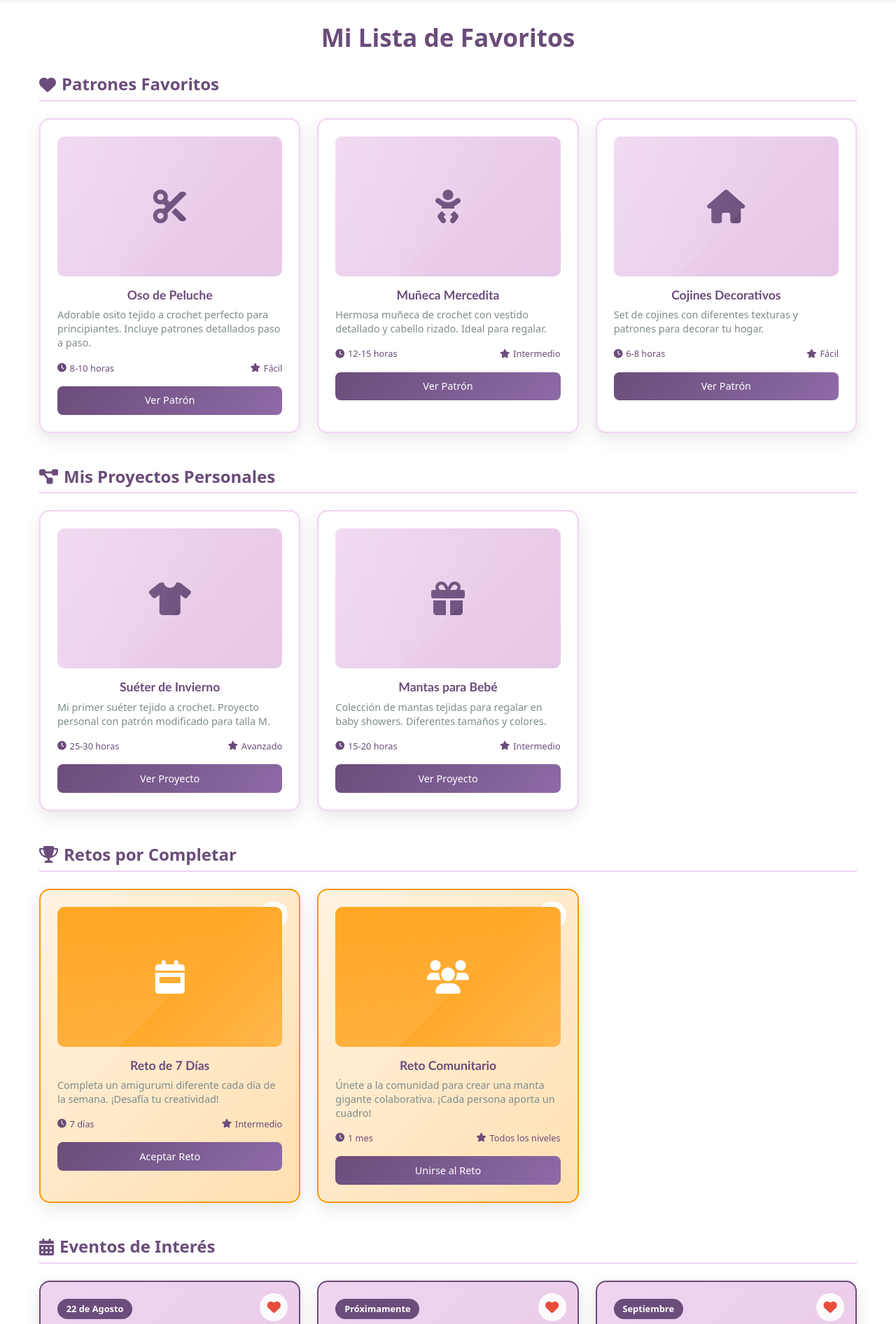
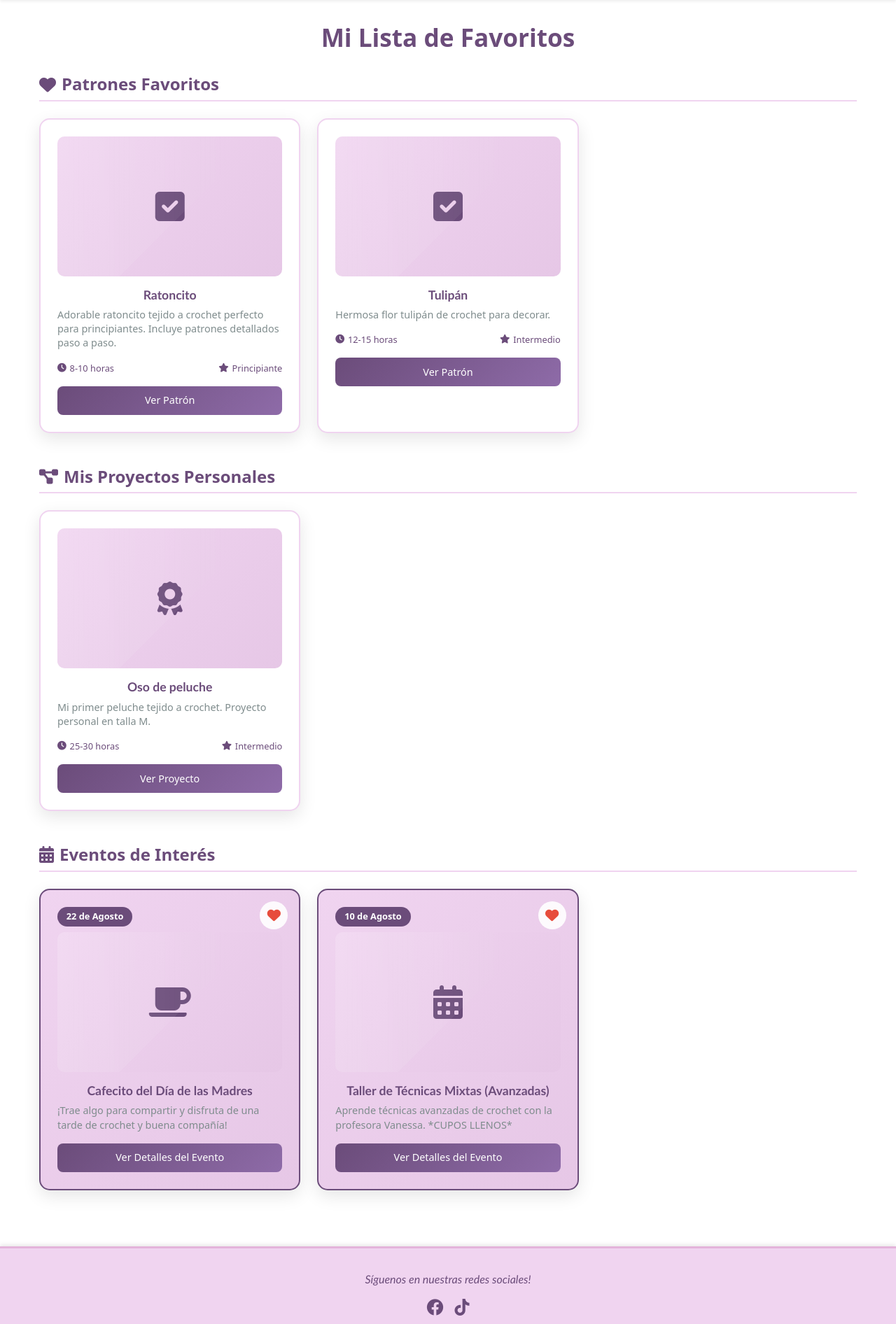
Before and after one commit to Ange3108/G2_SC502_VN_Proyecto, a PHP site: the page made by La Crocherita/Configuración y Ayuda/favoritos.html in a window 1280 px wide. Shown: the part 70-1962 px from the top of the page at 70% size. Run offline with PHP 8.4, Linux system fonts and the light colour scheme.

Commit message:
favoritos.html

```diff
--- a/La Crocherita/Configuración y Ayuda/favoritos.html
+++ b/La Crocherita/Configuración y Ayuda/favoritos.html
@@ -264,7 +264,21 @@
 
     <main class="favoritos-container">
         <h2 class="titulo-favoritos">Mi Lista de Favoritos</h2>
+        <!-- <div class="cards-grid">
+                <div class="favorito-card evento-card" data-tipo="evento">
+                    <button class="btn-favorito" title="Quitar de favoritos">
+                        <i class="fas fa-heart"></i>
+                    </button>
+                    <div class="evento-fecha">22 de Agosto</div>
+                    <div class="card-imagen">
+                        <i class="fas fa-coffee"></i>
+                    </div>
+                    <h4 class="card-titulo">Cafecito del Día de las Madres</h4>
+                    <p class="card-descripcion">¡Trae algo para compartir y disfruta de una tarde de crochet y buena compañía!</p>
+                    <button class="btn-ver-mas" data-url="redireccionarPagina">Ver Detalles del Evento</button>
+                </div>
 
+        -->
         <!-- Sección de Patrones Favoritos -->
         <section class="seccion-favoritos">
             <h3 class="seccion-titulo">
@@ -277,10 +291,10 @@
                         <i class="fas fa-heart"></i>
                     </button>
                     <div class="card-imagen">
-                        <i class="fas fa-cut"></i>
+                        <i class="fas fa-check-square"></i>
                     </div>
-                    <h4 class="card-titulo">Oso de Peluche</h4>
-                    <p class="card-descripcion">Adorable osito tejido a crochet perfecto para principiantes. Incluye patrones detallados paso a paso.</p>
+                    <h4 class="card-titulo">Ratoncito</h4>
+                    <p class="card-descripcion">Adorable ratoncito tejido a crochet perfecto para principiantes. Incluye patrones detallados paso a paso.</p>
                     <div class="card-detalles">
                         <span class="card-tiempo">
                             <i class="fas fa-clock"></i>
@@ -288,7 +302,7 @@
                         </span>
                         <span class="card-dificultad">
                             <i class="fas fa-star"></i>
-                            Fácil
+                            Principiante
                         </span>
                     </div>
                     <button class="btn-ver-mas" data-url="../Mis_Proyectos_y_Recursos/partes/patrones.php">Ver Patrón</button>
@@ -299,10 +313,10 @@
                         <i class="fas fa-heart"></i>
                     </button>
                     <div class="card-imagen">
-                        <i class="fas fa-baby"></i>
+                        <i class="fas fa-check-square"></i>
                     </div>
-                    <h4 class="card-titulo">Muñeca Mercedita</h4>
-                    <p class="card-descripcion">Hermosa muñeca de crochet con vestido detallado y cabello rizado. Ideal para regalar.</p>
+                    <h4 class="card-titulo">Tulipán</h4>
+                    <p class="card-descripcion">Hermosa flor tulipán de crochet para decorar.</p>
                     <div class="card-detalles">
                         <span class="card-tiempo">
                             <i class="fas fa-clock"></i>
@@ -313,31 +327,10 @@
                             Intermedio
                         </span>
                     </div>
-                    <button class="btn-ver-mas" data-url="redireccionarPagina">Ver Patrón</button>
+                    <button class="btn-ver-mas" data-url="../Mis_Proyectos_y_Recursos/partes/patrones.php">Ver Patrón</button>
                 </div>
 
-                <div class="favorito-card" data-tipo="patron">
-                    <button class="btn-favorito" title="Quitar de favoritos">
-                        <i class="fas fa-heart"></i>
-                    </button>
-                    <div class="card-imagen">
-                        <i class="fas fa-home"></i>
-                    </div>
-                    <h4 class="card-titulo">Cojines Decorativos</h4>
-                    <p class="card-descripcion">Set de cojines con diferentes texturas y patrones para decorar tu hogar.</p>
-                    <div class="card-detalles">
-                        <span class="card-tiempo">
-                            <i class="fas fa-clock"></i>
-                            6-8 horas
-                        </span>
-                        <span class="card-dificultad">
-                            <i class="fas fa-star"></i>
-                            Fácil
-                        </span>
-                    </div>
-                    <button class="btn-ver-mas" data-url="redireccionarPagina">Ver Patrón</button>
-                </div>
-            </div>
+
         </section>
 
         <!-- Sección de Proyectos Personales -->
@@ -352,10 +345,10 @@
                         <i class="fas fa-heart"></i>
                     </button>
                     <div class="card-imagen">
-                        <i class="fas fa-tshirt"></i>
+                        <i class="fas fa-award"></i>
                     </div>
-                    <h4 class="card-titulo">Suéter de Invierno</h4>
-                    <p class="card-descripcion">Mi primer suéter tejido a crochet. Proyecto personal con patrón modificado para talla M.</p>
+                    <h4 class="card-titulo">Oso de peluche</h4>
+                    <p class="card-descripcion">Mi primer peluche tejido a crochet. Proyecto personal en talla M.</p>
                     <div class="card-detalles">
                         <span class="card-tiempo">
                             <i class="fas fa-clock"></i>
@@ -363,87 +356,11 @@
                         </span>
                         <span class="card-dificultad">
                             <i class="fas fa-star"></i>
-                            Avanzado
-                        </span>
-                    </div>
-                    <button class="btn-ver-mas" data-url="redireccionarPagina">Ver Proyecto</button>
-                </div>
-
-                <div class="favorito-card" data-tipo="proyecto">
-                    <button class="btn-favorito" title="Quitar de favoritos">
-                        <i class="fas fa-heart"></i>
-                    </button>
-                    <div class="card-imagen">
-                        <i class="fas fa-gift"></i>
-                    </div>
-                    <h4 class="card-titulo">Mantas para Bebé</h4>
-                    <p class="card-descripcion">Colección de mantas tejidas para regalar en baby showers. Diferentes tamaños y colores.</p>
-                    <div class="card-detalles">
-                        <span class="card-tiempo">
-                            <i class="fas fa-clock"></i>
-                            15-20 horas
-                        </span>
-                        <span class="card-dificultad">
-                            <i class="fas fa-star"></i>
                             Intermedio
                         </span>
                     </div>
-                    <button class="btn-ver-mas" data-url="redireccionarPagina">Ver Proyecto</button>
+                    <button class="btn-ver-mas" data-url="../Mis_Proyectos_y_Recursos/partes/misProyectos.php">Ver Proyecto</button>
                 </div>
-            </div>
-        </section>
-
-        <!-- Sección de Retos -->
-        <section class="seccion-favoritos">
-            <h3 class="seccion-titulo">
-                <i class="fas fa-trophy"></i>
-                Retos por Completar
-            </h3>
-            <div class="cards-grid">
-                <div class="favorito-card reto-card" data-tipo="reto">
-                    <button class="btn-favorito" title="Quitar de favoritos">
-                        <i class="fas fa-heart"></i>
-                    </button>
-                    <div class="card-imagen">
-                        <i class="fas fa-calendar-week"></i>
-                    </div>
-                    <h4 class="card-titulo">Reto de 7 Días</h4>
-                    <p class="card-descripcion">Completa un amigurumi diferente cada día de la semana. ¡Desafía tu creatividad!</p>
-                    <div class="card-detalles">
-                        <span class="card-tiempo">
-                            <i class="fas fa-clock"></i>
-                            7 días
-                        </span>
-                        <span class="card-dificultad">
-                            <i class="fas fa-star"></i>
-                            Intermedio
-                        </span>
-                    </div>
-                    <button class="btn-ver-mas" data-url="redireccionarPagina">Aceptar Reto</button>
-                </div>
-
-                <div class="favorito-card reto-card" data-tipo="reto">
-                    <button class="btn-favorito" title="Quitar de favoritos">
-                        <i class="fas fa-heart"></i>
-                    </button>
-                    <div class="card-imagen">
-                        <i class="fas fa-users"></i>
-                    </div>
-                    <h4 class="card-titulo">Reto Comunitario</h4>
-                    <p class="card-descripcion">Únete a la comunidad para crear una manta gigante colaborativa. ¡Cada persona aporta un cuadro!</p>
-                    <div class="card-detalles">
-                        <span class="card-tiempo">
-                            <i class="fas fa-clock"></i>
-                            1 mes
-                        </span>
-                        <span class="card-dificultad">
-                            <i class="fas fa-star"></i>
-                            Todos los niveles
-                        </span>
-                    </div>
-                    <button class="btn-ver-mas" data-url="redireccionarPagina">Unirse al Reto</button>
-                </div>
-            </div>
         </section>
 
         <!-- Sección de Eventos -->
@@ -463,33 +380,22 @@
                     </div>
                     <h4 class="card-titulo">Cafecito del Día de las Madres</h4>
                     <p class="card-descripcion">¡Trae algo para compartir y disfruta de una tarde de crochet y buena compañía!</p>
-                    <button class="btn-ver-mas" data-url="redireccionarPagina">Ver Detalles del Evento</button>
+                    <button class="btn-ver-mas" data-url="../Comunidad/secciones/eventos.html">Ver Detalles del Evento</button>
                 </div>
+
+
 
                 <div class="favorito-card evento-card" data-tipo="evento">
                     <button class="btn-favorito" title="Quitar de favoritos">
                         <i class="fas fa-heart"></i>
                     </button>
-                    <div class="evento-fecha">Próximamente</div>
+                    <div class="evento-fecha">10 de Agosto</div>
                     <div class="card-imagen">
-                        <i class="fas fa-heart"></i>
+                        <i class="fas fa-calendar-alt"></i>
                     </div>
-                    <h4 class="card-titulo">Fiesta de la Alegría</h4>
-                    <p class="card-descripcion">Con una cuota de 5 mil, sorprende a alguien con algo relacionado al crochet. ¡Participa!</p>
-                    <button class="btn-ver-mas" data-url="redireccionarPagina">Ver Detalles del Evento</button>
-                </div>
-
-                <div class="favorito-card evento-card" data-tipo="evento">
-                    <button class="btn-favorito" title="Quitar de favoritos">
-                        <i class="fas fa-heart"></i>
-                    </button>
-                    <div class="evento-fecha">Septiembre</div>
-                    <div class="card-imagen">
-                        <i class="fas fa-graduation-cap"></i>
-                    </div>
-                    <h4 class="card-titulo">Taller de Técnicas Avanzadas</h4>
-                    <p class="card-descripcion">Aprende técnicas avanzadas de crochet con la profesora Vanessa. Cupos limitados.</p>
-                    <button class="btn-ver-mas" data-url="redireccionarPagina">Ver Detalles del Evento</button>
+                    <h4 class="card-titulo">Taller de Técnicas Mixtas  (Avanzadas)</h4>
+                    <p class="card-descripcion">Aprende técnicas avanzadas de crochet con la profesora Vanessa. *CUPOS LLENOS*</p>
+                    <button class="btn-ver-mas" data-url="../Comunidad/secciones/eventos.html">Ver Detalles del Evento</button>
                 </div>
             </div>
         </section>
--- a/La Crocherita/Mis_Proyectos_y_Recursos/partes/patrones.php
+++ b/La Crocherita/Mis_Proyectos_y_Recursos/partes/patrones.php
@@ -56,8 +56,7 @@ if ($_SERVER['REQUEST_METHOD'] === 'POST') {
         }
     }
 // =========== INICIO: LÓGICA PARA PROCESAR FORMULARIO DEL MODAL ===========
-// Este bloque solo se ejecuta si se envía el formulario (método POST)
-    // Si viene nombre_patron, es alta/edición de patrón (flujo original)
+
     // Recoger datos de texto
     $nombre_patron = $_POST['nombre_patron'] ?? '';
     $descripcion = $_POST['descripcion'] ?? '';
```
